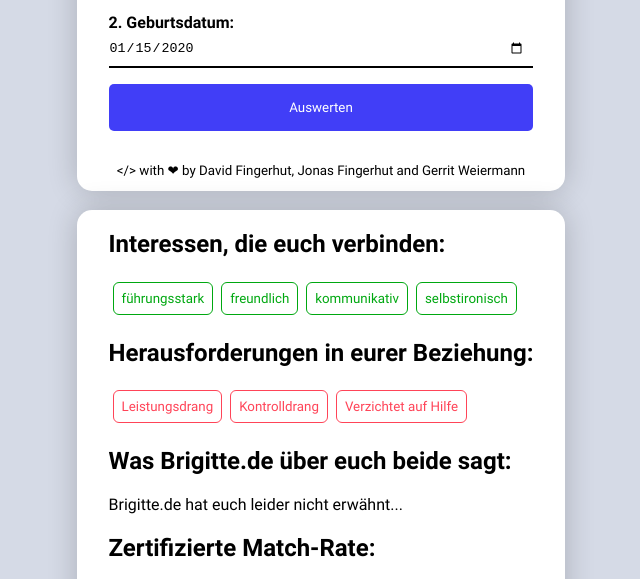
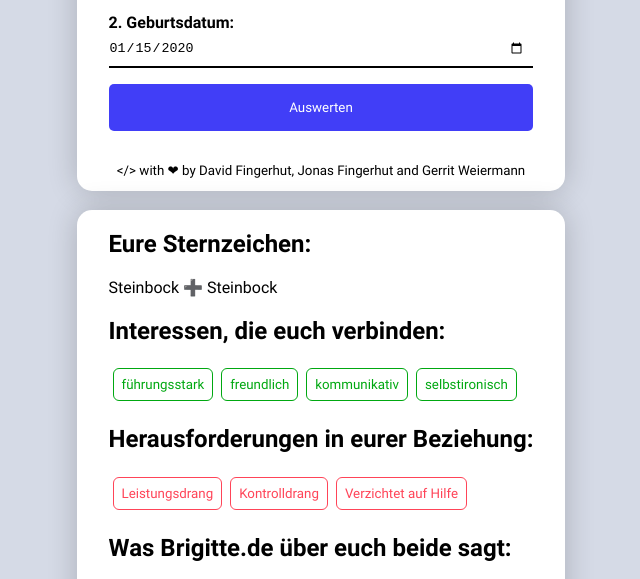
Before and after one commit to codinghusi/sternzeichen-tinder, a plain HTML site: page index.html in a window 1280 px wide. Both pictures are taken after typing "2020-01-15", "2020-01-15" into the empty fields and a click on the button "Auswerten". Shown: the part 146-725 px from the top of the page, without its empty margins (319-959 px from the left). Drawn offline with Linux system fonts and the light colour scheme.

Commit message:
fixed calculation, added zodiak sign section

```diff
--- a/index.html
+++ b/index.html
@@ -25,6 +25,8 @@
         <br />
 
         <div class="frame hidden" id="output">
+            <h2>Eure Sternzeichen:</h2>
+            <div id="signs"></div>
             <h2>Interessen, die euch verbinden:</h2>
             <ul id="commons" class="tagList"></ul>
             <h2>Herausforderungen in eurer Beziehung:</h2>
--- a/script.js
+++ b/script.js
@@ -356,6 +356,8 @@ function onload() {
     const challenges = document.getElementById("challenges");
     const relationDescription = document.getElementById("relation-description");
     const percent = document.getElementById("percent");
+    const signs = document.getElementById("signs");
+
 
     const b1 = form.birthdate1;
     const b2 = form.birthdate2;
@@ -371,6 +373,8 @@ function onload() {
 
         const date1 = new Date(b1.value);
         const date2 = new Date(b2.value);
+        const sign1 = getZodiacSign(date1);
+        const sign2 = getZodiacSign(date2);
 
         const result = algorithmus(date1, date2);
         const negatives = [...result.negatives, ...result.negatives2].slice(0, 3);
@@ -379,6 +383,7 @@ function onload() {
 
         commons.innerHTML = result.positives.map(feature => `<li>${feature}</li>`).join('');
         challenges.innerHTML = negatives.map(feature => `<li>${feature}</li>`).join('');
+        signs.innerHTML = `<span>${sign1.name}</span> &#10133; <span>${sign2.name}</span>`
 
         percent.innerHTML = Math.round(result.percent * 100) / 100 + "%";
 
@@ -475,6 +480,7 @@ function algorithmus(date1, date2){
     const sign1 = getZodiacSign(date1);
     const sign2 = getZodiacSign(date2);
     const matches = [];
+    const allPositives = [...new Set([...sign1.positives, ...sign2.positives])];
     for(const feature of sign2.positives) {
         if (matches.includes(feature)) {
             continue;
@@ -492,7 +498,7 @@ function algorithmus(date1, date2){
         }
     }
 
-    const featurePercent = (matches.length / (sign1.positives.length + sign2.positives.length)) * 100;
+    const featurePercent = (matches.length / allPositives.length) * 100;
     let matchingBoost = "normal";
     if (sign1.relational.includes(sign2.name) || sign2.relational.includes(sign1.name)) {
         matchingBoost = "buff";
@@ -512,6 +518,6 @@ function algorithmus(date1, date2){
         positives: matches,
         percent: percent(date1, date2, featurePercent, matchingBoost),
         relationalMatching: matchingBoost,
-        allPositives: [...sign1.positives, ...sign2.positives]
+        allPositives
     }
 }
--- a/style.css
+++ b/style.css
@@ -170,3 +170,7 @@ h1 {
     text-align: center;
     margin-top: 2rem;
 }
+
+#signs {
+    /*text-align: center;*/
+}
```
